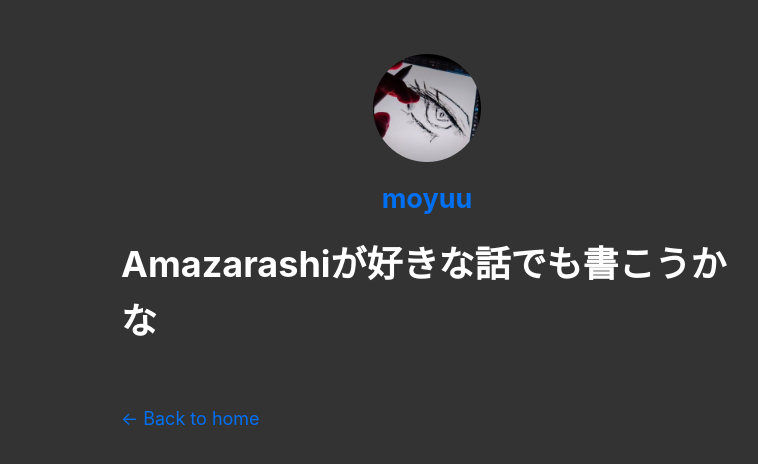
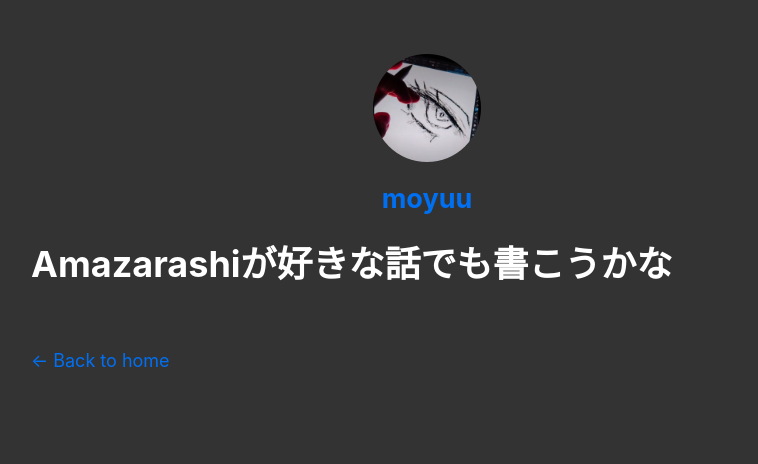
Before and after one commit to moyuu-az/old_moyuu-az.github.io, a Next.js app: page /posts/first-post in a window 1280 px wide. Shown: the top 464 px of the page, without its empty margins (213-971 px from the left). Built offline with nearby package versions, Linux system fonts and the light colour scheme.

Commit message:
横幅を46remに変更

```diff
--- a/components/layout.module.css
+++ b/components/layout.module.css
@@ -1,5 +1,5 @@
 .container {
-    max-width: 36rem;
+    max-width: 46rem;
     padding: 0 1rem;
     margin: 3rem auto;
 }
```
